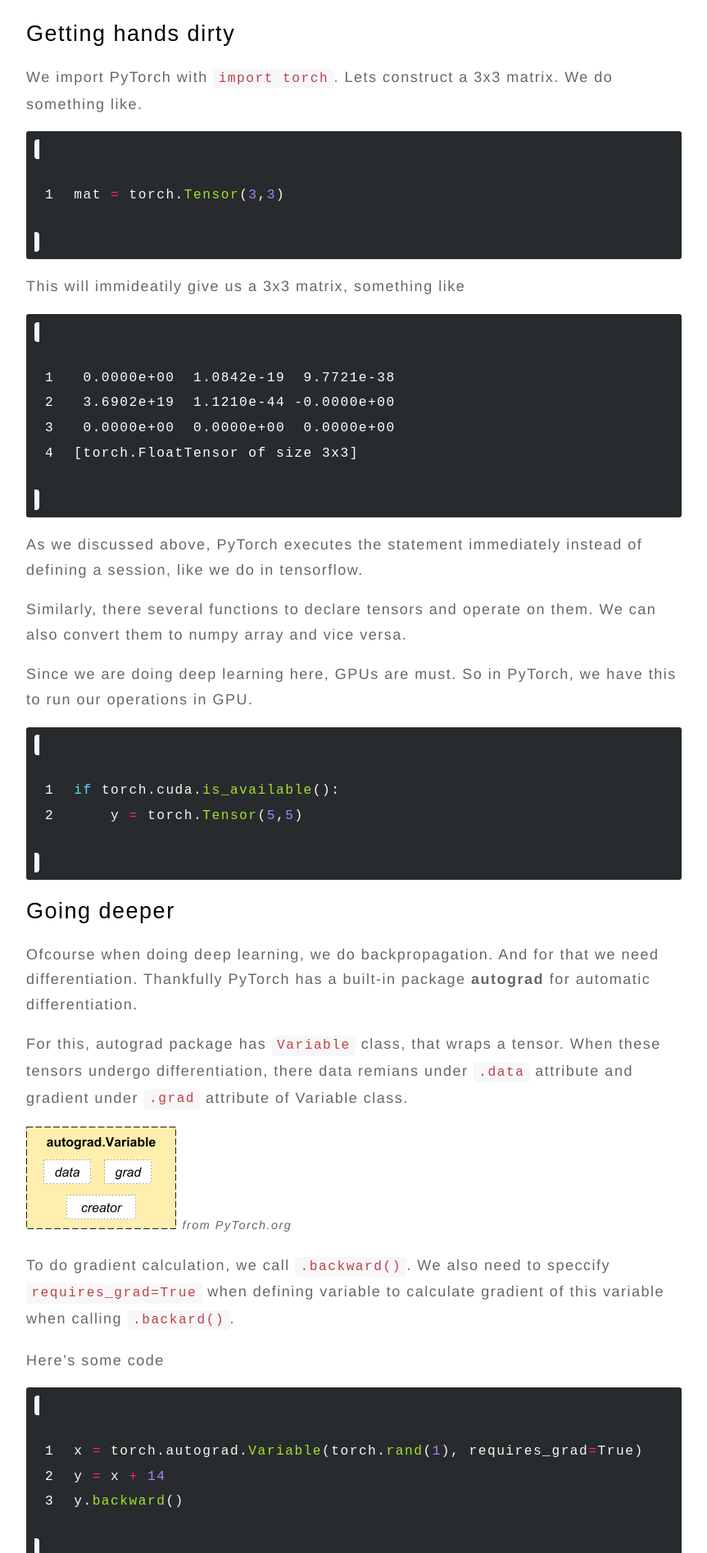
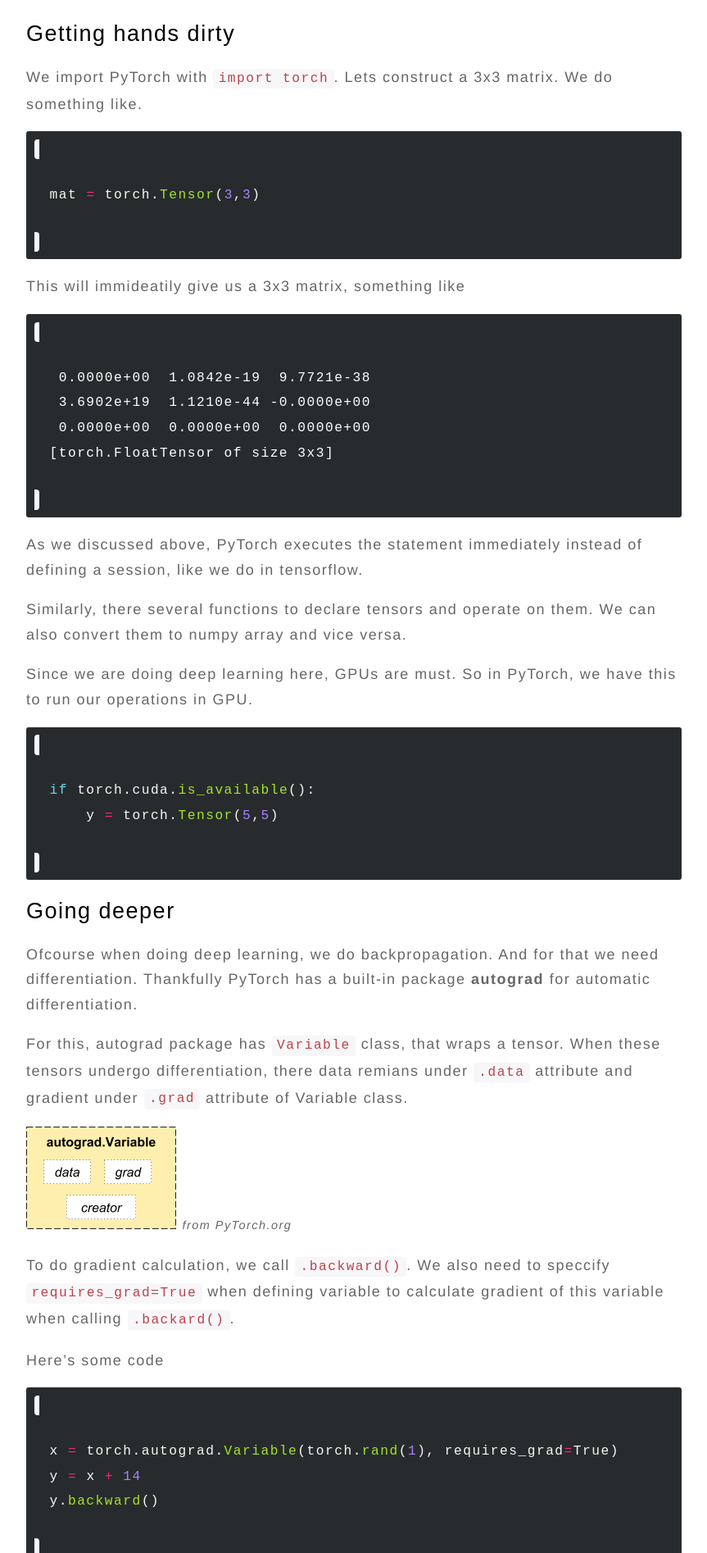
Before and after one commit to khushmeeet/khushmeeet.github.io, a Jekyll site: the page built from _posts/2017-08-13-what-is-pytorch.md, in a window 1280 px wide. Shown: the part 1166-3060 px from the top of the page at 82% size, without its empty margins (208-1071 px from the left). Built offline with Jekyll 4.4.1, drawn with Linux system fonts in a browser that asks for light colours; nearby versions of some CDN libraries; some web fonts are replaced.

Commit message:
removing line numbers - hack

```diff
--- a/css/style.scss
+++ b/css/style.scss
@@ -279,6 +279,12 @@
     font-size: 0.8em;
 }
 
+pre[class=lineno] {
+    visibility: hidden;
+    padding: 0px;
+    font-size: 0px;
+}
+
 .c                 { color: #75715e }                            /* Comment                     */
 .err               { color: #960050; background-color: #1e0010 } /* Error                       */
 .k                 { color: #66d9ef }                            /* Keyword                     */
```
